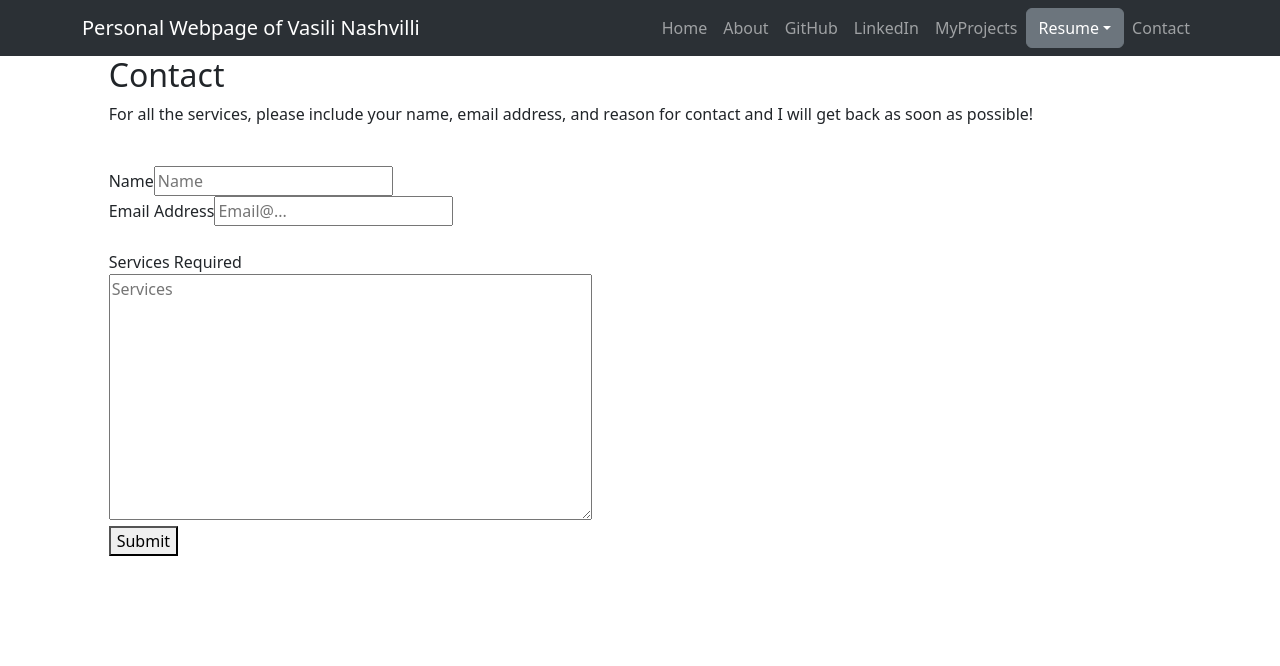
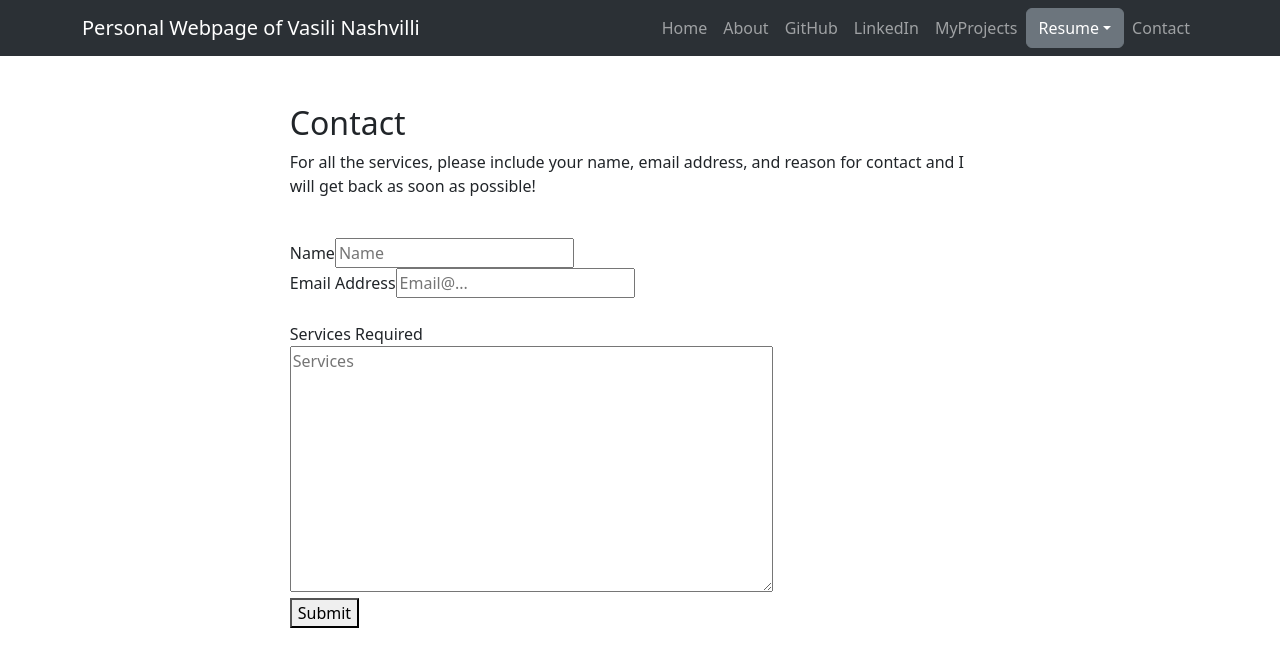
Before and after one commit to Vasili2797/Personal_Website, a React (Create React App) app in the folder React-Personal-Website/personal-website/: page /Contact in a window 1280 px wide. Shown: the top 666 px of the page. Built offline with nearby package versions, Linux system fonts and the light colour scheme.

Commit message:
Added and styled contact information form

```diff
--- a/React-Personal-Website/personal-website/src/Components/Contact.js
+++ b/React-Personal-Website/personal-website/src/Components/Contact.js
@@ -14,6 +14,8 @@ const Contact = () => {
   console.log("Thank You");
   const componentContent = (
     <>
+      <Row className="justify-content-center mt-5">
+        <Col xs={12} sm={6} md={8}>
           <h2>Contact</h2>
           <p>
             For all the services, please include your name, email address, and
@@ -69,6 +71,8 @@ const Contact = () => {
               Submit
             </button>
           </form>
+        </Col>
+      </Row>
     </>
   );
   return standardPanel(componentContent);
```
Lines whose indentation alone changed are shown as unchanged.
